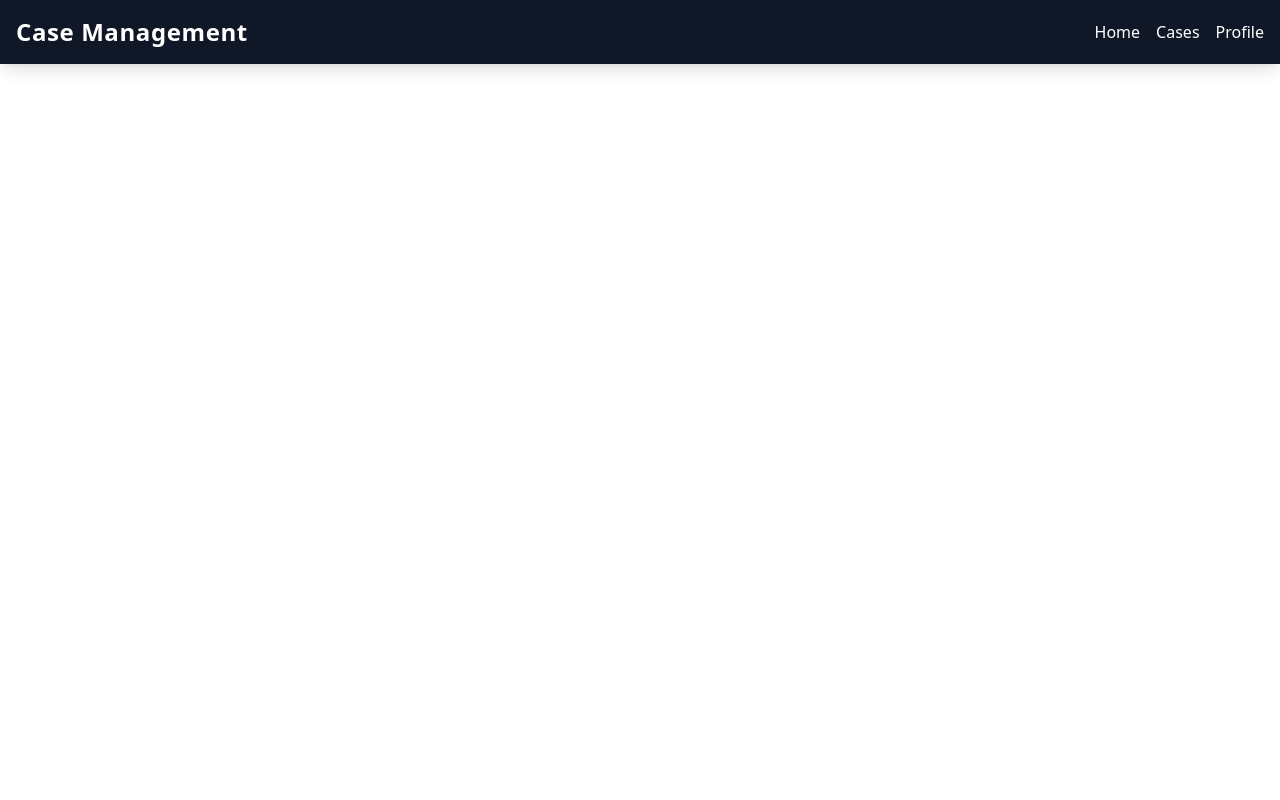
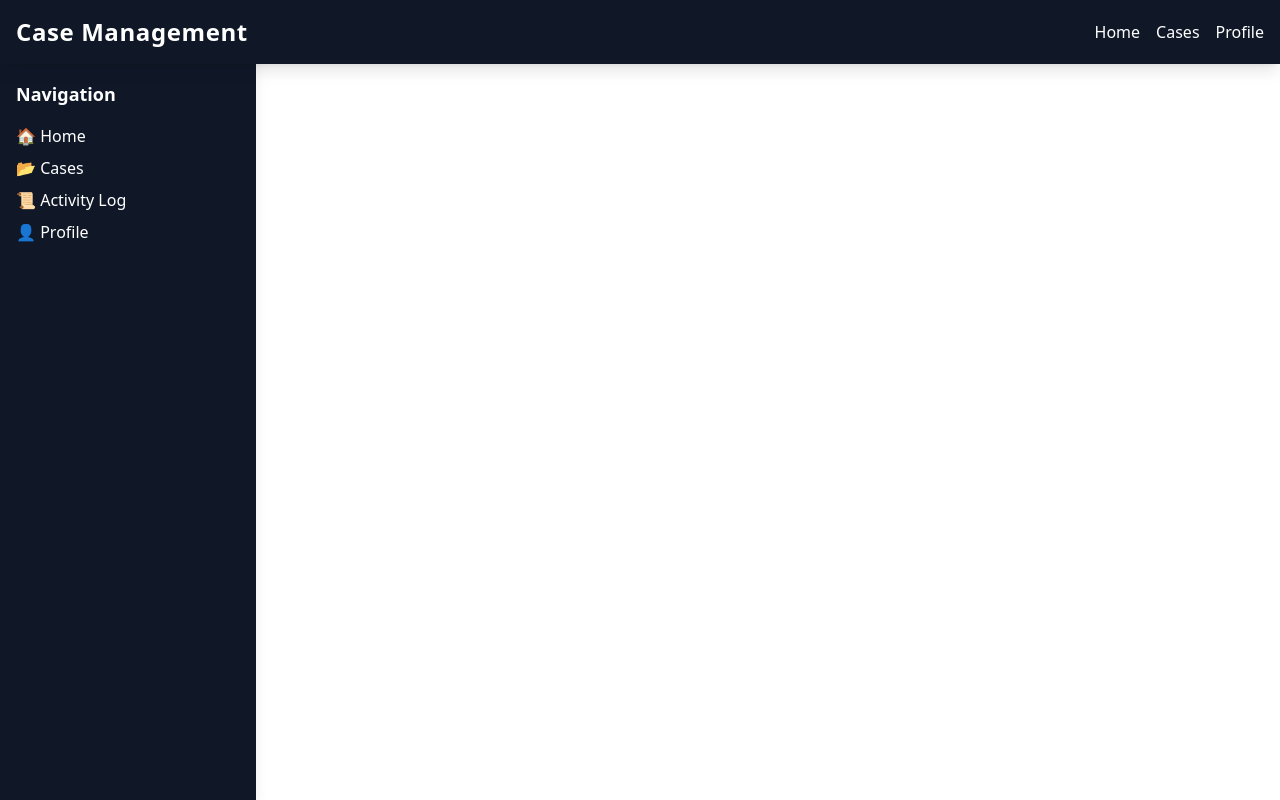
Before and after one commit to vidakpop/security-cases, a React (Vite) app: page / in a window 1280 px wide. Built offline with nearby package versions, Linux system fonts and the light colour scheme.

Commit message:
add Sidebar component to App for enhanced navigation

```diff
--- a/src/App.jsx
+++ b/src/App.jsx
@@ -1,11 +1,16 @@
 import { BrowserRouter as Router,Routes,Route} from "react-router-dom"
 import Navbar from "./components/Navbar"
+import Sidebar from "./components/Sidebar"
 
 
 const App = () => {
    return (
     <Router>
       <Navbar/>
+      <div className="flex">
+        <Sidebar/>
+
+      </div>
     </Router>
    )
 }
```
